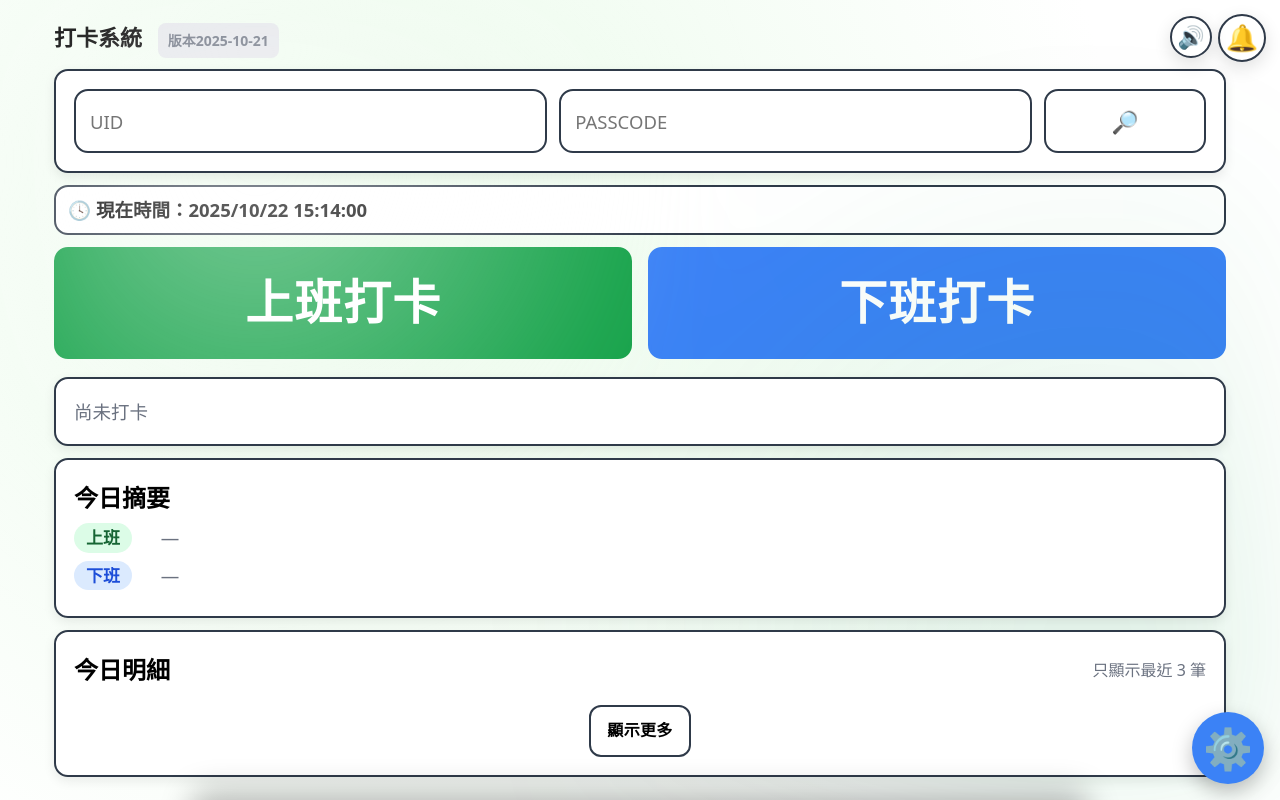
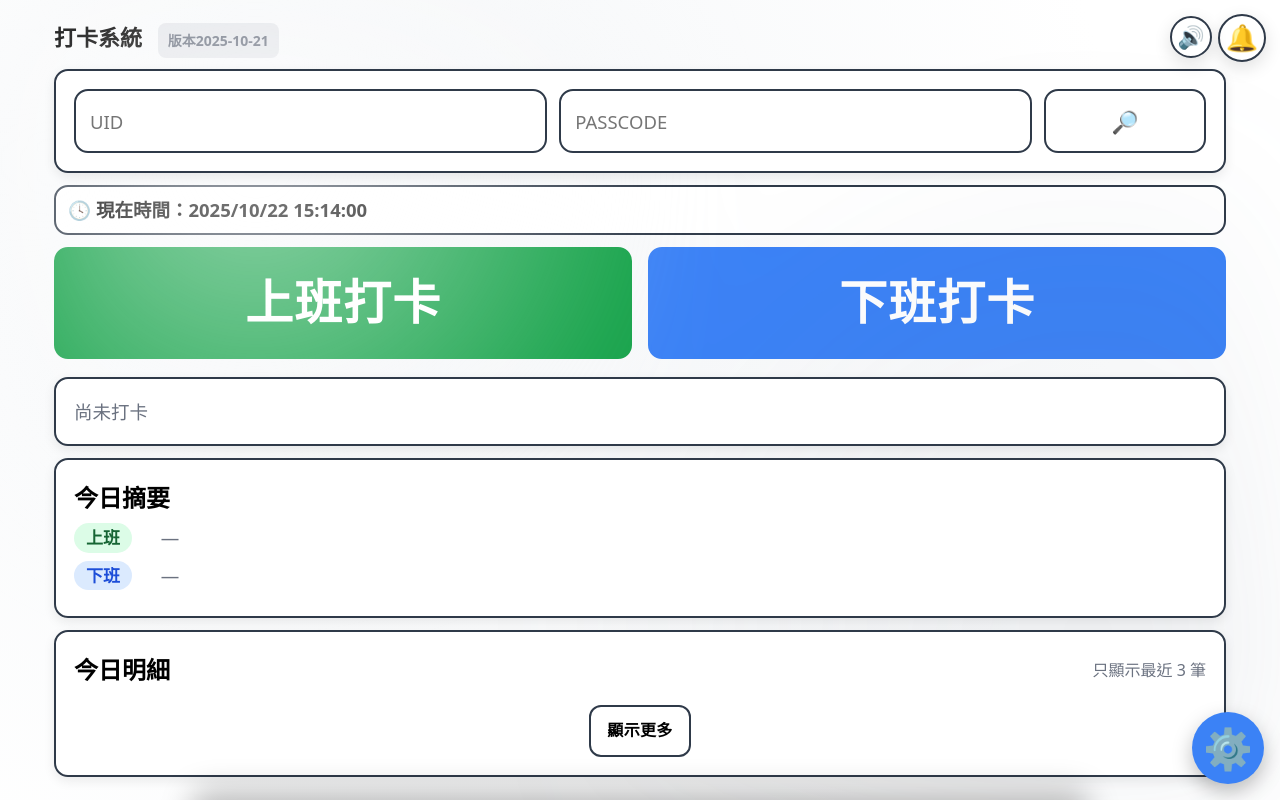
Before and after one commit to sk8erboi577-hash/CCpaka, a plain HTML site: page index.html in a window 1280 px wide. Drawn offline with Linux system fonts and the light colour scheme.

Commit message:
Update index.html

```diff
--- a/index.html
+++ b/index.html
@@ -402,23 +402,18 @@ body:has(#fab-tools){ --fab-clearance: 80px; }
   from { transform: scale(0.8); opacity: 0; }
   to   { transform: scale(1); opacity: 1; }
 }
-/* === AESTHETIC ADD-ON === */
-/* 背景層次（柔焦漸層 + 光暈），不會影響你原來的色票與邊線 */
+/* THEME: Neutral Mist */
 body{
+  background: radial-gradient(circle at 30% 30%, #f4f6f8 0%, #ffffff 70%);
+  background-attachment: fixed; overflow-x:hidden;
+}
+body::before{
+  content:""; position:fixed; inset:0; z-index:0; pointer-events:none;
   background:
-    radial-gradient(circle at 30% 30%, #eafbea 0%, #ffffff 70%);
-  background-attachment: fixed;
-  overflow-x: hidden;
-}
-body::before{
-  content:"";
-  position:fixed; inset:0; z-index:0; pointer-events:none;
-  background:
-    radial-gradient(600px at 20% 20%, rgba(255,255,255,.45), transparent 70%),
-    radial-gradient(800px at 85% 80%, rgba(22,163,74,.12), transparent 70%);
+    radial-gradient(600px at 20% 20%, rgba(255,255,255,.55), transparent 70%),
+    radial-gradient(800px at 85% 80%, rgba(100,116,139,.10), transparent 70%); /* slate-500 */
   filter: blur(60px);
 }
-
 /* 卡片細緻化（在你原本 .card 基礎上微補陰影與內緣光暈） */
 .card{
   position: relative;
```
